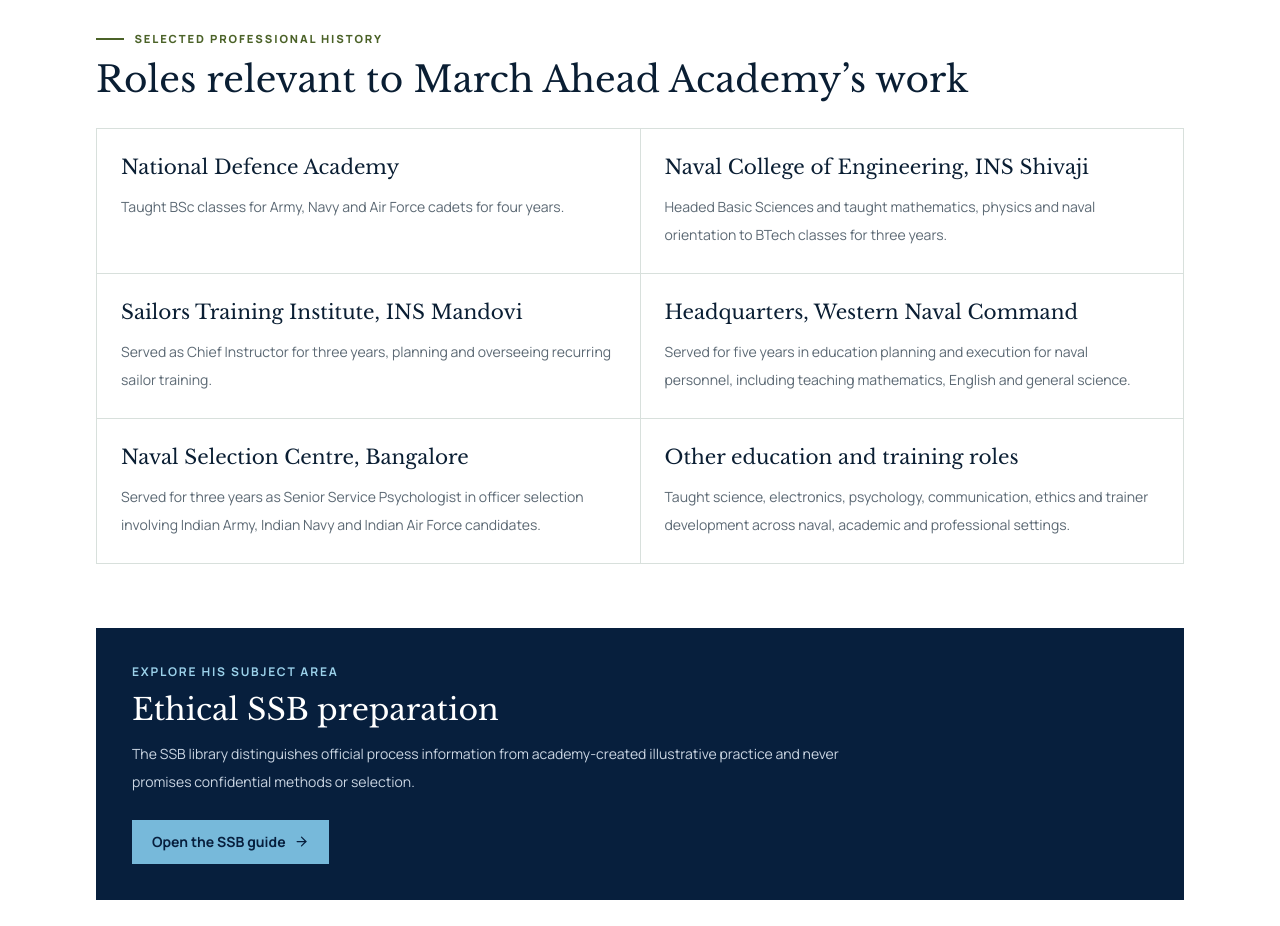
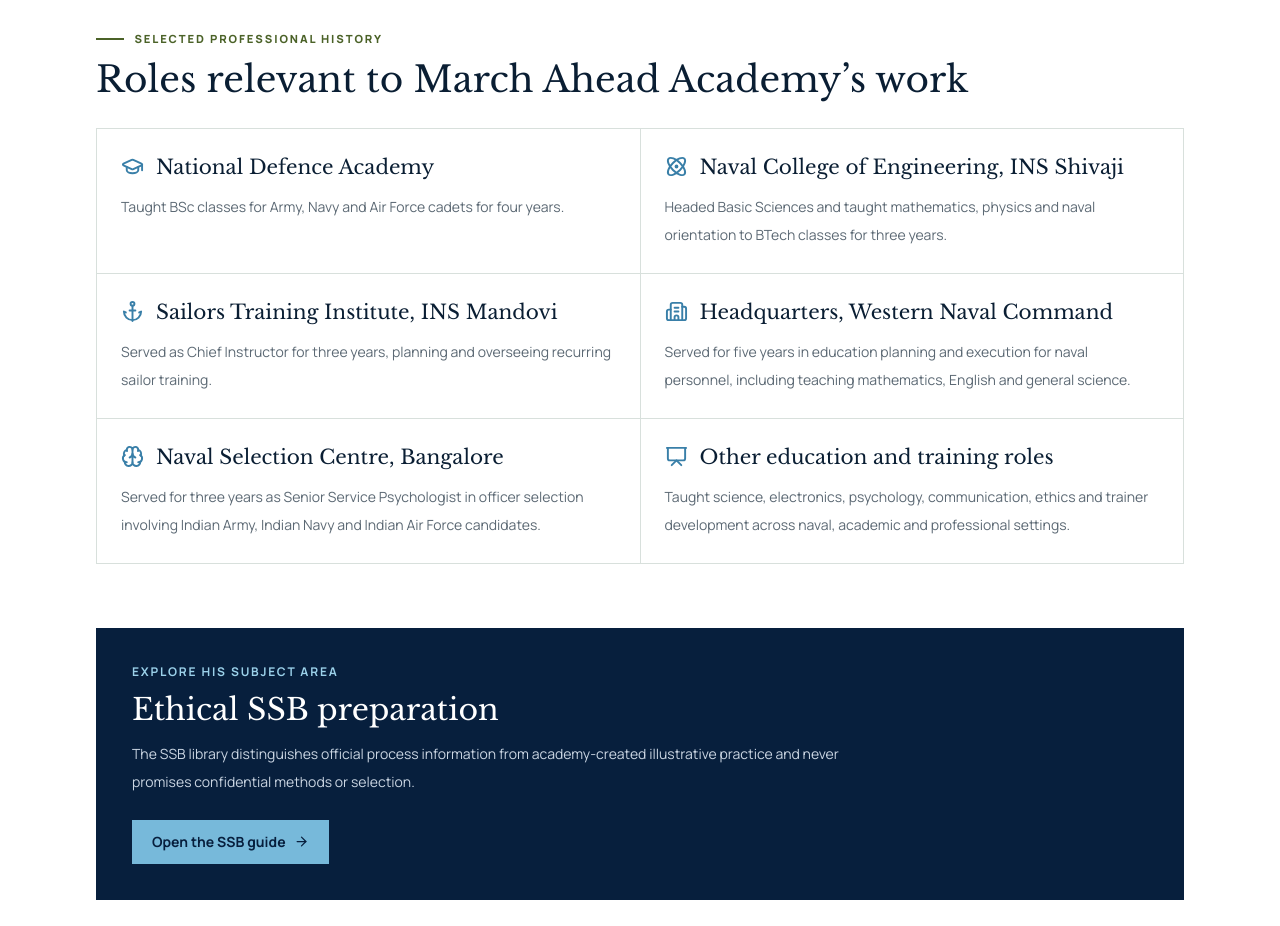
Before and after one commit to 247vks/MarchAheadAcademy, a Next.js app: page /authors/cdr-sulakshan-kumar-sharma in a window 1280 px wide. Shown: the part 1900-2826 px from the top of the page. Built offline with nearby package versions, Linux system fonts and the light colour scheme; no server answers.

Commit message:
Add icons to professional history entries

```diff
--- a/app/authors/cdr-sulakshan-kumar-sharma/page.tsx
+++ b/app/authors/cdr-sulakshan-kumar-sharma/page.tsx
@@ -3,6 +3,9 @@
 import {
   ArrowRight,
   Atom,
+  Anchor,
+  Building2,
+  Presentation,
   Brain,
   ClipboardCheck,
   MessagesSquare,
@@ -64,6 +67,8 @@
     'Taught science, electronics, psychology, communication, ethics and trainer development across naval, academic and professional settings.',
   ],
 ] as const;
+
+const roleIcons = [GraduationCap, Atom, Anchor, Building2, Brain, Presentation];
 
 export default function Page() {
   return (
@@ -205,12 +210,24 @@
             Roles relevant to March Ahead Academy’s work
           </h2>
           <div className="mt-7 grid gap-px overflow-hidden border border-[#d8e0dc] bg-[#d8e0dc] md:grid-cols-2">
-            {roles.map(([title, copy]) => (
-              <article key={title} className="bg-white p-6">
-                <h3 className="font-heading text-xl">{title}</h3>
-                <p className="mt-3 text-sm leading-7 text-[#5c6974]">{copy}</p>
-              </article>
-            ))}
+            {roles.map(([title, copy], index) => {
+              const Icon = roleIcons[index];
+              return (
+                <article key={title} className="bg-white p-6">
+                  <div className="flex items-start gap-3">
+                    <Icon
+                      size={23}
+                      aria-hidden="true"
+                      className="mt-0.5 shrink-0 text-[#397fa8]"
+                    />
+                    <h3 className="font-heading text-xl">{title}</h3>
+                  </div>
+                  <p className="mt-3 text-sm leading-7 text-[#5c6974]">
+                    {copy}
+                  </p>
+                </article>
+              );
+            })}
           </div>
         </section>
 
```
